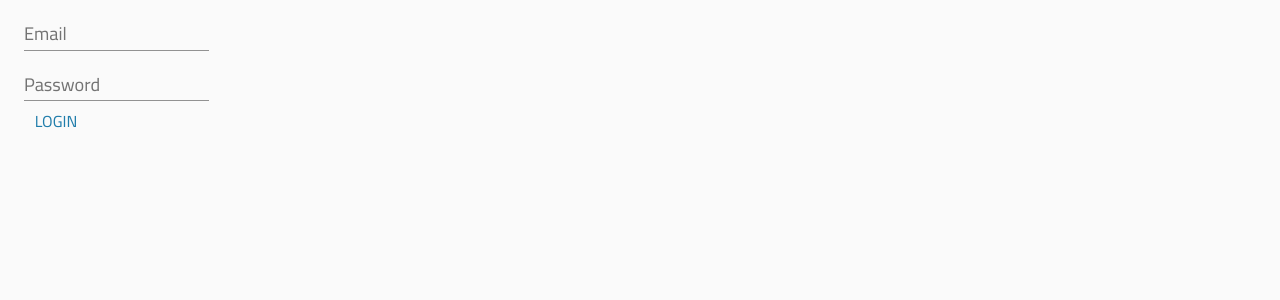
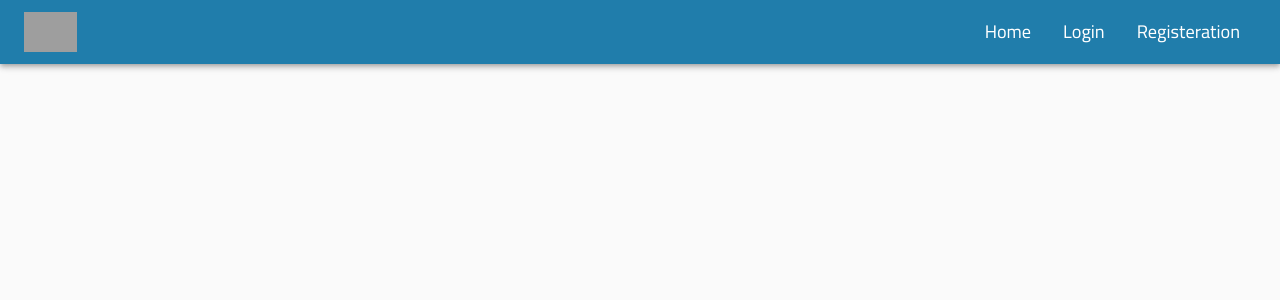
Before and after one commit to mohamednajiub/authentication, a React (Create React App) app: page / in a window 1280 px wide. Shown: the top 300 px of the page. Built offline with nearby package versions, Linux system fonts and the light colour scheme; grey boxes are pictures that could not be loaded.

Commit message:
add app header component

```diff
--- a/src/App.tsx
+++ b/src/App.tsx
@@ -1,12 +1,24 @@
-import React from 'react';
+import React, { createContext } from 'react';
 import Login from './components/Login';
+import AppHeader from './components/AppHeader/AppHeader';
 
-function App() {
+import { Route, Switch } from 'react-router-dom';
+import { makeStyles } from '@material-ui/core/styles';
+
+const useStyles = makeStyles({
+	container: {},
+});
+const App = () => {
+	const classes = useStyles();
 	return (
-		<div className='App'>
-			<Login />
+		<div className={classes.container}>
+			<AppHeader />
+			<Switch>
+				<Route exact path='/login' component={Login} />
+				<Route exact path='/Register' render={(props) => <h1>hi Register</h1>} />
+			</Switch>
 		</div>
 	);
-}
+};
 
 export default App;
--- /dev/null
+++ b/src/components/AppHeader/AppHeader.tsx
@@ -0,0 +1,98 @@
+import React, { useState } from 'react';
+import { createStyles, makeStyles, Theme } from '@material-ui/core/styles';
+import AppBar from '@material-ui/core/AppBar';
+import Toolbar from '@material-ui/core/Toolbar';
+import IconButton from '@material-ui/core/IconButton';
+import MenuIcon from '@material-ui/icons/Menu';
+
+import Drawer from '@material-ui/core/Drawer';
+
+import MainHorizontalLogo from '../../images/logos/white-logo-cropped.png'
+
+import { MenuItem, Link, Hidden, Container } from '@material-ui/core';
+
+const useStyles = makeStyles((theme: Theme) =>
+	createStyles({
+		title: {
+			flexGrow: 1,
+		},
+		headerWrapper: {
+			display: 'flex',
+			justifyContent: 'space-between',
+			alignItems: 'center'
+		},
+		menu: {
+			display: 'flex',
+			flexDirection: 'row',
+		},
+		brand: {
+			display: 'block',
+		},
+		brandLogo: {
+			display: 'block',
+			height: '40px',
+			width: 'auto',
+			objectFit: 'cover'
+		}
+	})
+);
+export default function ButtonAppBar() {
+	const classes = useStyles();
+	const [open_drawer, set_drawer] = useState(false);
+
+	const toggleDrawer = () => {
+		set_drawer(!open_drawer)
+	}
+
+	return (
+		<AppBar position='static'>
+			<Container disableGutters>
+				<Toolbar className={classes.headerWrapper}>
+					<Link href="https://ieeehsb.org" className={classes.brand}>
+						<img src={MainHorizontalLogo} alt="IEEE Helwan Student Branch" className={classes.brandLogo} />
+					</Link>
+
+					<Hidden only={['xs', 'sm']}>
+						<nav className={classes.menu}>
+							<MenuItem component="a" href="https://ieeehsb.org">
+								Home
+							</MenuItem>
+							<MenuItem component="a" href="/login">
+								Login
+							</MenuItem>
+							<MenuItem component="a" href="/register">
+								Registeration
+							</MenuItem>
+						</nav>
+					</Hidden>
+
+					<Hidden mdUp>
+						<IconButton
+							edge='start'
+							color='inherit'
+							aria-label='menu'
+							onClick={toggleDrawer}
+						>
+							<MenuIcon />
+						</IconButton>
+					</Hidden>
+				</Toolbar>
+				<Hidden mdUp>
+					<Drawer anchor="left" open={open_drawer} onClose={toggleDrawer}>
+						<nav>
+							<MenuItem component="a" href="https://ieeehsb.org">
+								Home
+							</MenuItem>
+							<MenuItem component="a" href="/login">
+								Login
+							</MenuItem>
+							<MenuItem component="a" href="/register">
+								Registeration
+							</MenuItem>
+						</nav>
+					</Drawer>
+				</Hidden>
+			</Container>
+		</AppBar>
+	);
+}
```
